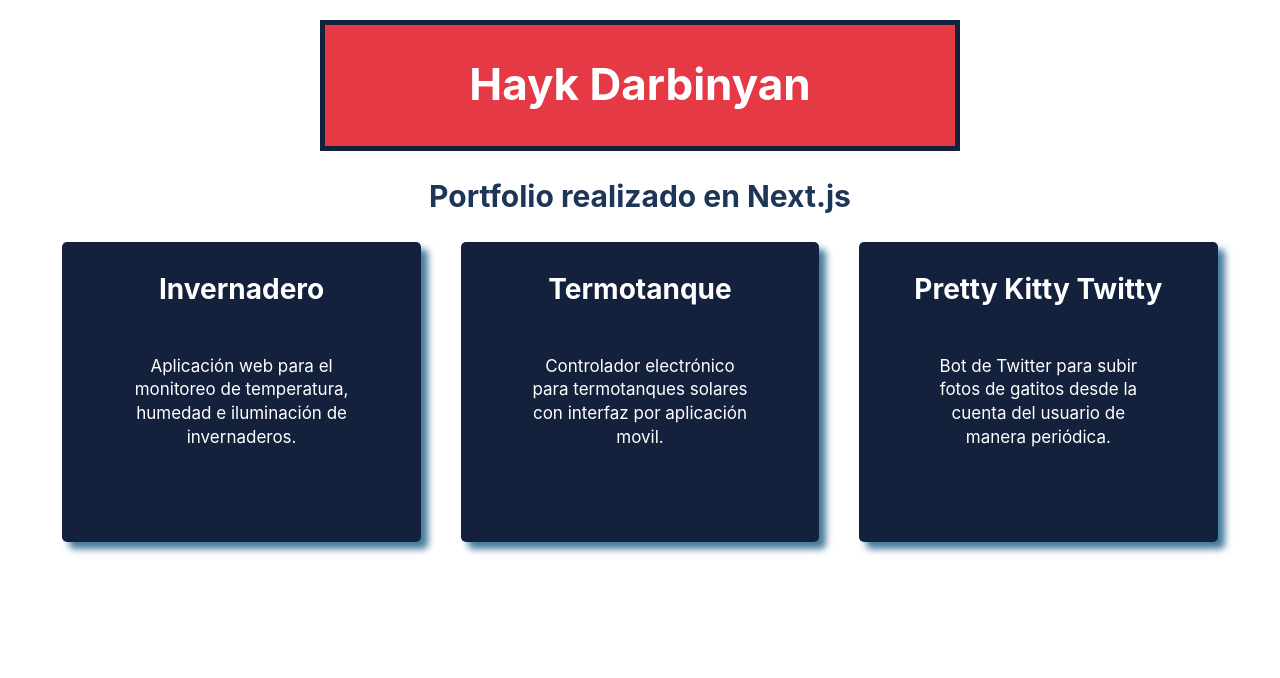
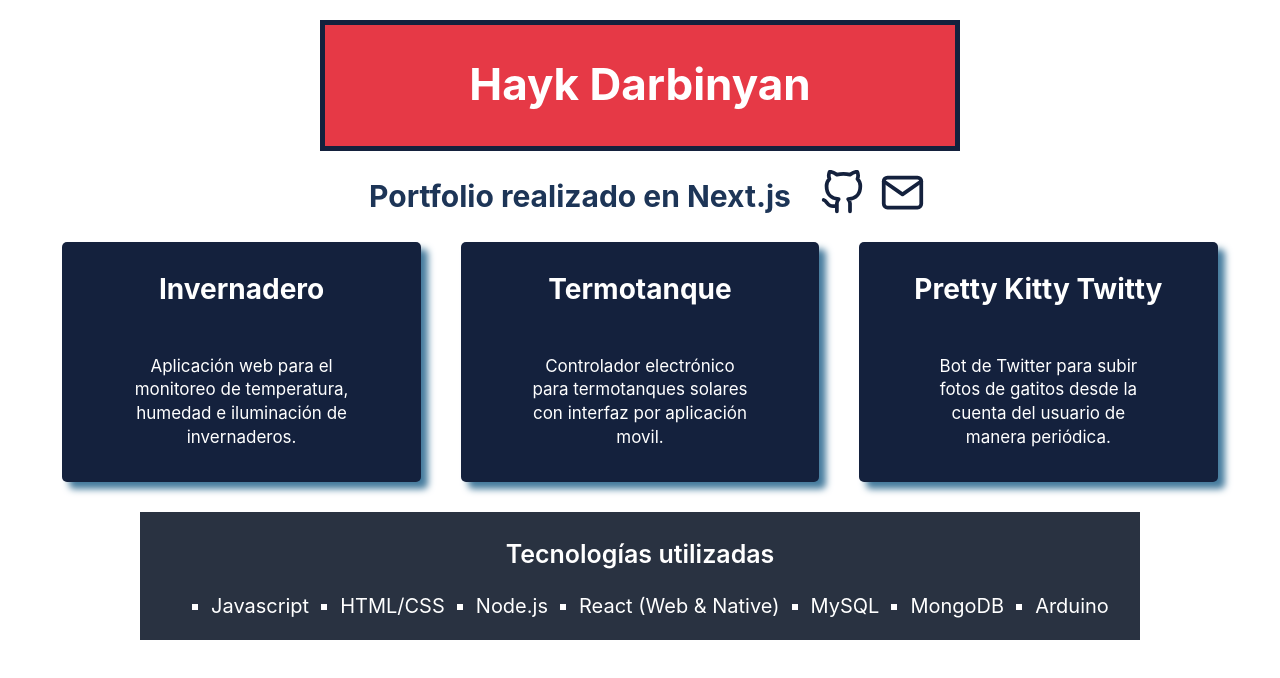
Before and after one commit to haykodarb/portfolio, a Next.js app: page / in a window 1280 px wide. Shown: the top 678 px of the page. Built offline with nearby package versions, Linux system fonts and the light colour scheme.

Commit message:
A lot of changes

```diff
--- a/components/home.module.css
+++ b/components/home.module.css
@@ -12,6 +12,7 @@
 .homeTitle {
   display: flex;
   background-color: #e63946;
+  justify-content: space-evenly;
   color: white;
   width: 50%;
   align-items: center;
@@ -21,16 +22,28 @@
   border-style: solid;
   font-size: 22px;
   font-weight: 700;
+  cursor: default;
+}
+
+.homeSubtitle {
+  cursor: default;
+  display: flex;
+  flex-direction: row;
+  align-items: center;
+  justify-content: center;
+  padding-left: 20px;
+  padding-right: 20px;
+  width: 50%;
 }
 
 .projectContainer {
   display: flex;
+  flex-wrap: wrap;
   align-items: center;
   justify-content: center;
-  flex: 1;
   flex-direction: row;
   min-width: 80%;
-  min-height: 15rem;
+  min-height: 12rem;
 }
 
 .projectItem {
@@ -43,7 +56,7 @@
   margin-right: 1rem;
   margin-left: 1rem;
   max-width: 28%;
-  height: 15rem;
+  min-height: inherit;
   padding-inline-start: 30px;
   padding-inline-end: 30px;
   background-color: #14213d;
@@ -61,3 +74,33 @@
   font-size: 17px;
   max-width: 75%;
 }
+
+.techContainer {
+  display: flex;
+  flex-direction: column;
+  margin-top: 1.5rem;
+  background-color: #293241;
+  min-width: 50rem;
+  align-items: center;
+  justify-content: center;
+  color: white;
+  cursor: default;
+}
+
+.techList {
+  display: flex;
+  flex-direction: row;
+  justify-content: space-evenly;
+  align-items: baseline;
+  min-width: 100%;
+  flex-wrap: wrap;
+  list-style-type: square;
+  cursor: default;
+}
+
+.techTitle {
+  font-size: 25px;
+  margin-bottom: 0px;
+  font-weight: 600;
+  cursor: default;
+}
--- a/package.json
+++ b/package.json
@@ -8,8 +8,10 @@
     "start": "next start"
   },
   "dependencies": {
+    "@fortawesome/react-fontawesome": "^0.1.11",
     "next": "9.5.3",
     "react": "16.13.1",
-    "react-dom": "16.13.1"
+    "react-dom": "16.13.1",
+    "react-feather": "^2.0.8"
   }
 }
--- a/pages/index.js
+++ b/pages/index.js
@@ -1,20 +1,30 @@
 import Head from "next/head";
 import Link from "next/link";
 import styles from "../components/home.module.css";
+import { GitHub, Mail } from "react-feather";
 
-export default function Home() {
+export default function Index() {
   return (
     <div>
       <Head>
         <title>Hayk</title>
         <link rel="icon" href="/favicon.ico" />
+        <meta name="viewport" content="width=device-width, initialscale=1.0" />
       </Head>
       <div className={styles.container}>
         <div className={styles.homeTitle}>
           <h1>Hayk Darbinyan</h1>
         </div>
-        <div className={styles.test}>
-          <h2>Portfolio realizado en Next.js</h2>
+        <div className={styles.homeSubtitle}>
+          <h2 style={{ flex: 8, textAlign: "center" }}>
+            Portfolio realizado en Next.js
+          </h2>
+          <a href="https://github.com/haykodarb" style={{ flex: 1 }}>
+            <GitHub color="#14213d" size={45} />
+          </a>
+          <a href="mailto:haykodarb@gmail.com" style={{ flex: 1 }}>
+            <Mail color="#14213d" size={45} />
+          </a>
         </div>
         <div className={styles.projectContainer}>
           <Link href="/invernadero">
@@ -45,6 +55,18 @@ export default function Home() {
             </div>
           </Link>
         </div>
+        <div className={styles.techContainer}>
+          <p className={styles.techTitle}>Tecnologías utilizadas</p>
+          <ul className={styles.techList}>
+            <li>Javascript</li>
+            <li>HTML/CSS</li>
+            <li>Node.js</li>
+            <li>{"React (Web & Native)"}</li>
+            <li>MySQL</li>
+            <li>MongoDB</li>
+            <li>Arduino</li>
+          </ul>
+        </div>
       </div>
     </div>
   );
--- a/pages/invernadero.js
+++ b/pages/invernadero.js
@@ -2,7 +2,7 @@ import Head from "next/head";
 import Link from "next/link";
 import styles from "../components/route.module.css";
 
-export default function Title() {
+export default function Invernadero() {
   return (
     <div className={styles.container}>
       <div className={styles.subContainer} style={{ maxWidth: "100%" }}>
--- a/pages/prettykitty.js
+++ b/pages/prettykitty.js
@@ -2,7 +2,7 @@ import Head from "next/head";
 import Link from "next/link";
 import styles from "../components/route.module.css";
 
-export default function Title() {
+export default function PrettyKitty() {
   return (
     <div className={styles.container}>
       <div className={styles.subContainer} style={{ maxWidth: "100%" }}>
--- a/pages/termotanque.js
+++ b/pages/termotanque.js
@@ -2,7 +2,7 @@ import Head from "next/head";
 import Link from "next/link";
 import styles from "../components/route.module.css";
 
-export default function Title() {
+export default function Termotanque() {
   return (
     <div className={styles.container}>
       <div className={styles.subContainer}>
```
Also changed, not shown: 1 other file (tests, documents, lock files or other folders).
